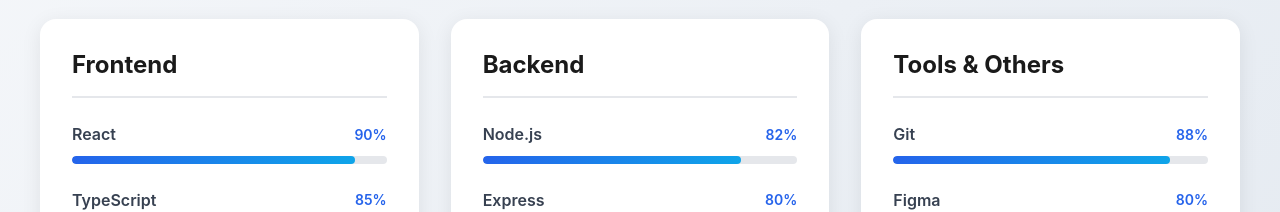
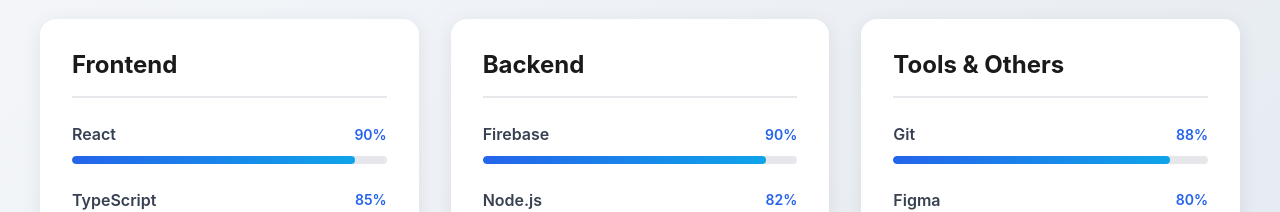
Before and after one commit to jerronjunior/My-portfolio, a React (Vite) app: page / in a window 1280 px wide. Shown: the part 1960-2172 px from the top of the page. Built offline with nearby package versions, Linux system fonts and the light colour scheme.

Commit message:
feat: add Firebase back to Backend skills section

```diff
--- a/src/components/Skills.tsx
+++ b/src/components/Skills.tsx
@@ -8,6 +8,7 @@
 
   ],
   'Backend': [
+    { name: 'Firebase', level: 90 },
     { name: 'Node.js', level: 82 },
     { name: 'Express', level: 80 },
 
```
